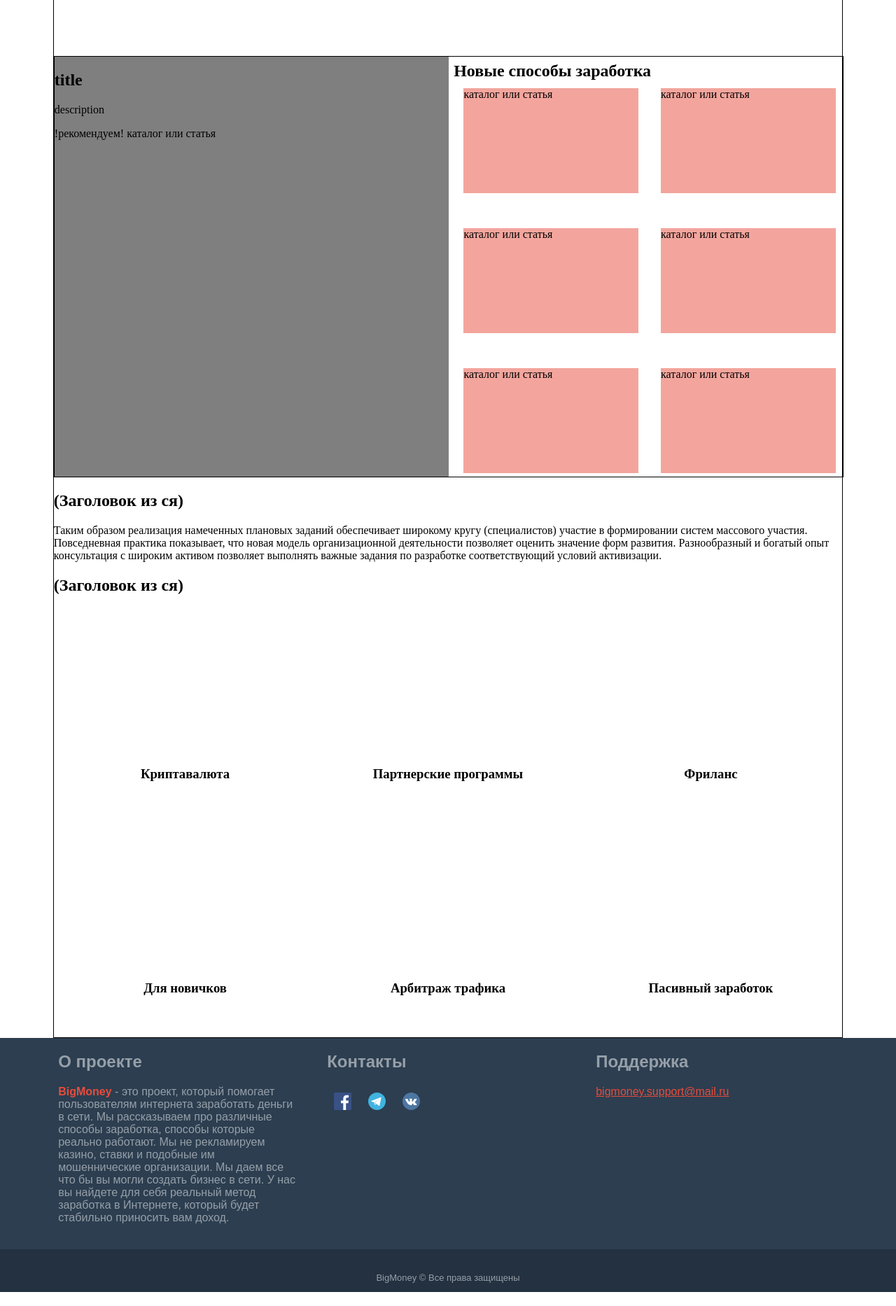
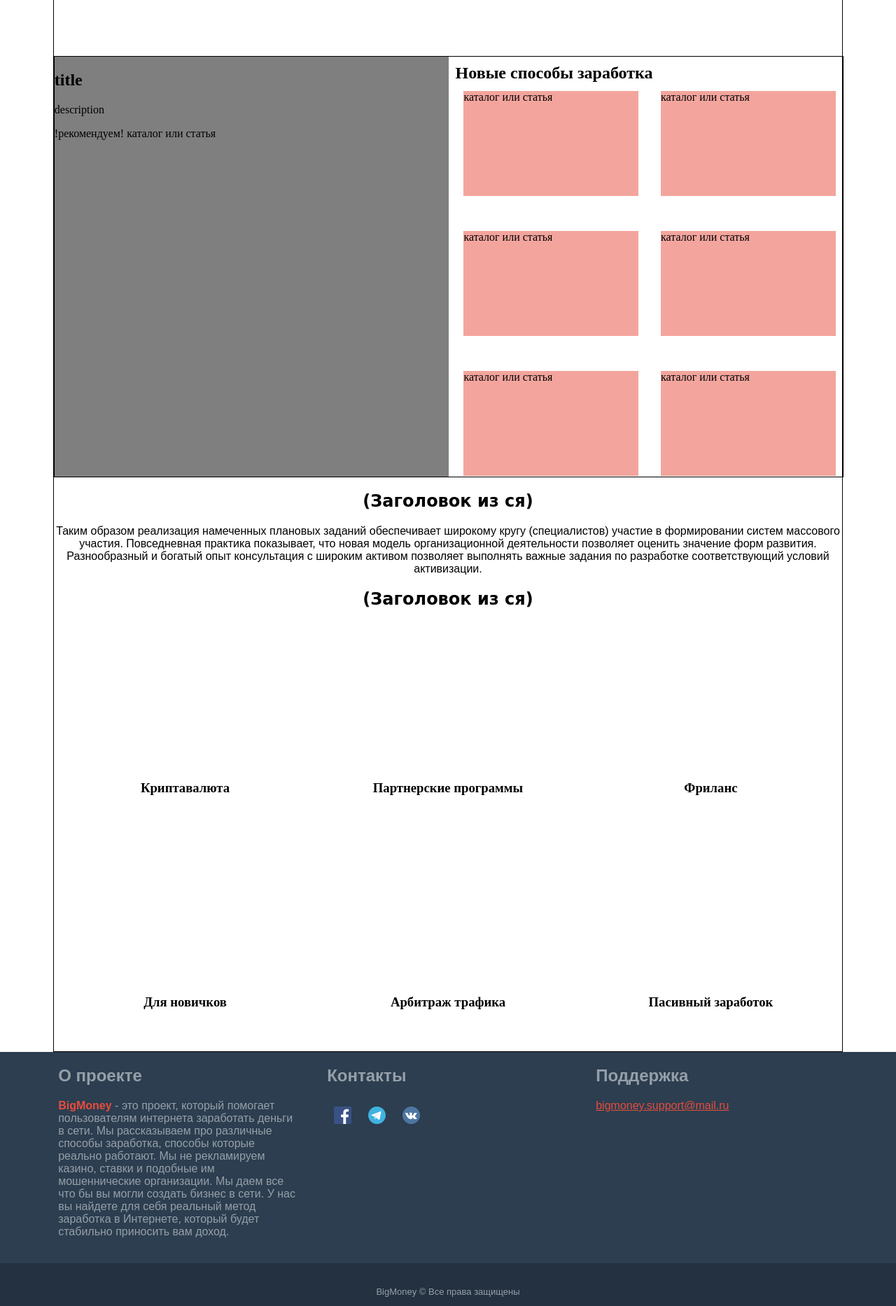
Before and after one commit to Mr-Tony0/website-about-earnings, a PHP site: page / in a window 1280 px wide. Shown: the part 56-1922 px from the top of the page at 70% size. Run offline with PHP 8.4, Linux system fonts and the light colour scheme.

Commit message:
customization fonts and center text

```diff
--- a/src/css/fonts.css
+++ b/src/css/fonts.css
@@ -1 +1 @@
-@font-face{font-family:Cyr;src:url(../fonts/Pollock1CTT.ttf)}@font-face{font-family:Pollock1CTT;src:url(../fonts/Pollock1CTT.ttf)}a{color:#fff;text-decoration:none}.headerCenter__link{font-family:"Impact"}.footer__text{font-family:"arial"}.navigation__link{font-family:"Impact"}
+@font-face{font-family:Cyr;src:url(../fonts/Pollock1CTT.ttf)}@font-face{font-family:Pollock1CTT;src:url(../fonts/Pollock1CTT.ttf)}a{color:#fff;text-decoration:none}.headerCenter__link{font-family:Impact}.footer__text{font-family:"arial"}.navigation__link{font-family:Impact}.text__title{font-family:"Comic Sans MS"}.text__descript{font-family:"arial"}
--- a/src/css/mixins.css
+++ b/src/css/mixins.css
@@ -1 +1 @@
-@font-face{font-family:Cyr;src:url(../fonts/Pollock1CTT.ttf)}@font-face{font-family:Pollock1CTT;src:url(../fonts/Pollock1CTT.ttf)}a{color:#fff;text-decoration:none}.headerCenter__link{font-family:"Impact"}.footer__text{font-family:"arial"}.navigation__link{font-family:"Impact"}
+@font-face{font-family:Cyr;src:url(../fonts/Pollock1CTT.ttf)}@font-face{font-family:Pollock1CTT;src:url(../fonts/Pollock1CTT.ttf)}a{color:#fff;text-decoration:none}.headerCenter__link{font-family:Impact}.footer__text{font-family:"arial"}.navigation__link{font-family:Impact}.text__title{font-family:"Comic Sans MS"}.text__descript{font-family:"arial"}
--- a/src/css/modification.css
+++ b/src/css/modification.css
@@ -1 +1 @@
-@font-face{font-family:Cyr;src:url(../fonts/Pollock1CTT.ttf)}@font-face{font-family:Pollock1CTT;src:url(../fonts/Pollock1CTT.ttf)}a{color:#fff;text-decoration:none}.headerCenter__link{font-family:"Impact"}.footer__text{font-family:"arial"}.navigation__link{font-family:"Impact"}@font-face{font-family:Cyr;src:url(../fonts/Pollock1CTT.ttf)}@font-face{font-family:Pollock1CTT;src:url(../fonts/Pollock1CTT.ttf)}a{color:#fff;text-decoration:none}.headerCenter__link{font-family:"Impact"}.footer__text{font-family:"arial"}.navigation__link{font-family:"Impact"}.mobile{display:none;justify-content:flex-end;margin-top:5px}.desktop{display:flex}.big-red{font-weight:bold;color:#E74C3C}.mini-text{font-size:13px}@media screen and (min-width: 320px) and (max-width: 750px){.desktop{display:none}.mobile{display:flex}}
+@font-face{font-family:Cyr;src:url(../fonts/Pollock1CTT.ttf)}@font-face{font-family:Pollock1CTT;src:url(../fonts/Pollock1CTT.ttf)}a{color:#fff;text-decoration:none}.headerCenter__link{font-family:Impact}.footer__text{font-family:"arial"}.navigation__link{font-family:Impact}.text__title{font-family:"Comic Sans MS"}.text__descript{font-family:"arial"}@font-face{font-family:Cyr;src:url(../fonts/Pollock1CTT.ttf)}@font-face{font-family:Pollock1CTT;src:url(../fonts/Pollock1CTT.ttf)}a{color:#fff;text-decoration:none}.headerCenter__link{font-family:Impact}.footer__text{font-family:"arial"}.navigation__link{font-family:Impact}.text__title{font-family:"Comic Sans MS"}.text__descript{font-family:"arial"}.mobile{display:none;justify-content:flex-end;margin-top:5px}.desktop{display:flex}.big-red{font-weight:bold;color:#E74C3C}.mini-text{font-size:13px}@media screen and (min-width: 320px) and (max-width: 750px){.desktop{display:none}.mobile{display:flex}}
--- a/src/index.html
+++ b/src/index.html
@@ -77,8 +77,8 @@
 			</div>
 		</div>
 		<div class="text">
-			<h1 class="text_title">(Заголовок из ся)</h1>
-			<p>
+			<h1 class="text__title">(Заголовок из ся)</h1>
+			<p class="text__descript">
 				Таким образом реализация намеченных плановых заданий
 				обеспечивает широкому кругу (специалистов) участие в формировании систем массового участия.
 				Повседневная практика показывает, что новая модель организационной деятельности
@@ -87,7 +87,9 @@
 				важные задания по разработке соответствующий условий активизации.
 			</p>
 		</div>
-		<h1 class="text_title">(Заголовок из ся)</h1>
+		<div class="text">
+			<h1 class="text__title">(Заголовок из ся)</h1>
+		<div class="text">
 		<div class="bottom">
 			<div class="bottom__element">
 				<div class="bottom__img" id ="" style= "background-image:url('')" >
--- a/src/scss/fonts.scss
+++ b/src/scss/fonts.scss
@@ -7,6 +7,10 @@
 	font-family: Pollock1CTT; /* Гарнитура шрифта */
 	src: url(../fonts/Pollock1CTT.ttf); /* Путь к файлу со шрифтом */
 }
+$title:"Comic Sans MS";
+$menu:Impact;
+$text:"arial";
+
 a{
 	color:$Light;
 	text-decoration:none;
@@ -14,17 +18,25 @@ a{
 }
 .headerCenter{
 	&__link{
-		font-family:"Impact";
+		font-family:$menu;
 	}
 }
 
 .footer{
 	&__text{
-		font-family:"arial";
+		font-family:$text;
 	}
 }
 .navigation{
 	&__link{
-		font-family:"Impact";
+		font-family:$menu;
 	}
 }
+.text{
+	&__title{
+		font-family:$title;
+	}
+	&__descript{
+		font-family:$text;
+	}
+}
--- a/src/scss/style.scss
+++ b/src/scss/style.scss
@@ -117,7 +117,7 @@ header,.navigation{
 		margin-left:2%;
 	}
 	&__title{
-		margin:0.3em;
+		margin:0.4em;
 		height:30px;
 	}
 	&__new{
@@ -126,6 +126,9 @@ header,.navigation{
 		flex-wrap:wrap;
 		height:100%;
 	}
+}
+.text{
+	text-align:center;
 }
 .bottom{
 	display:flex;
```
Also changed, not shown: src/css/style.css.
